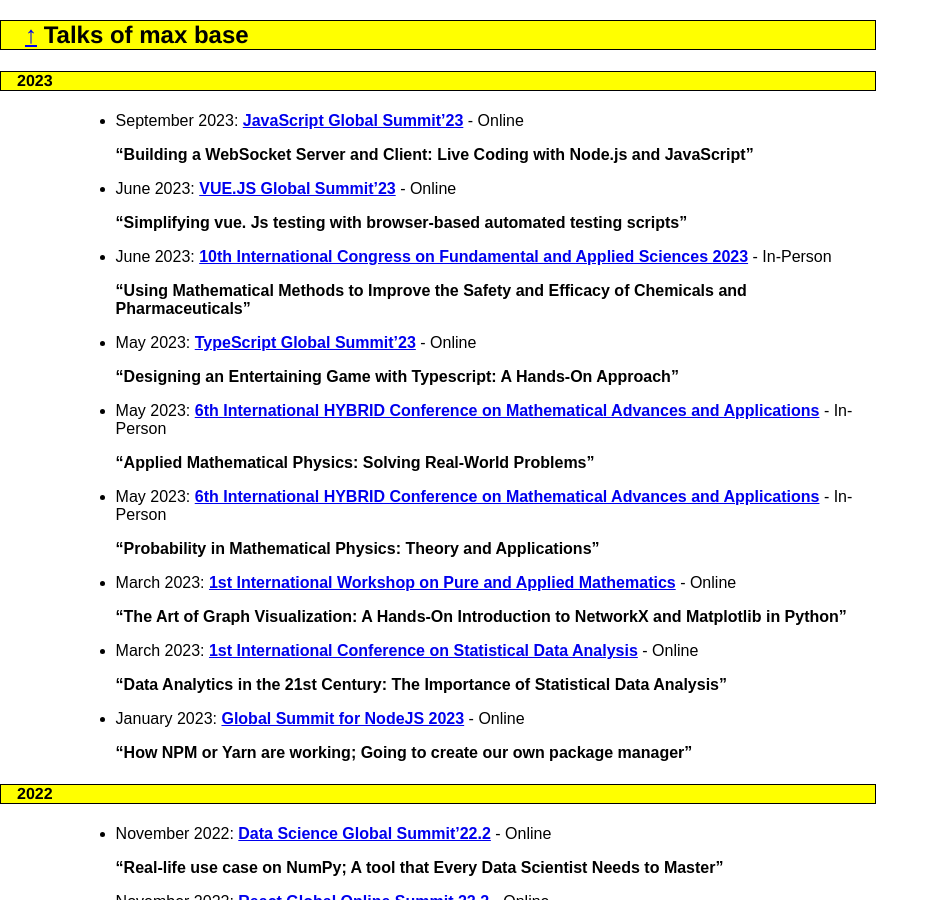
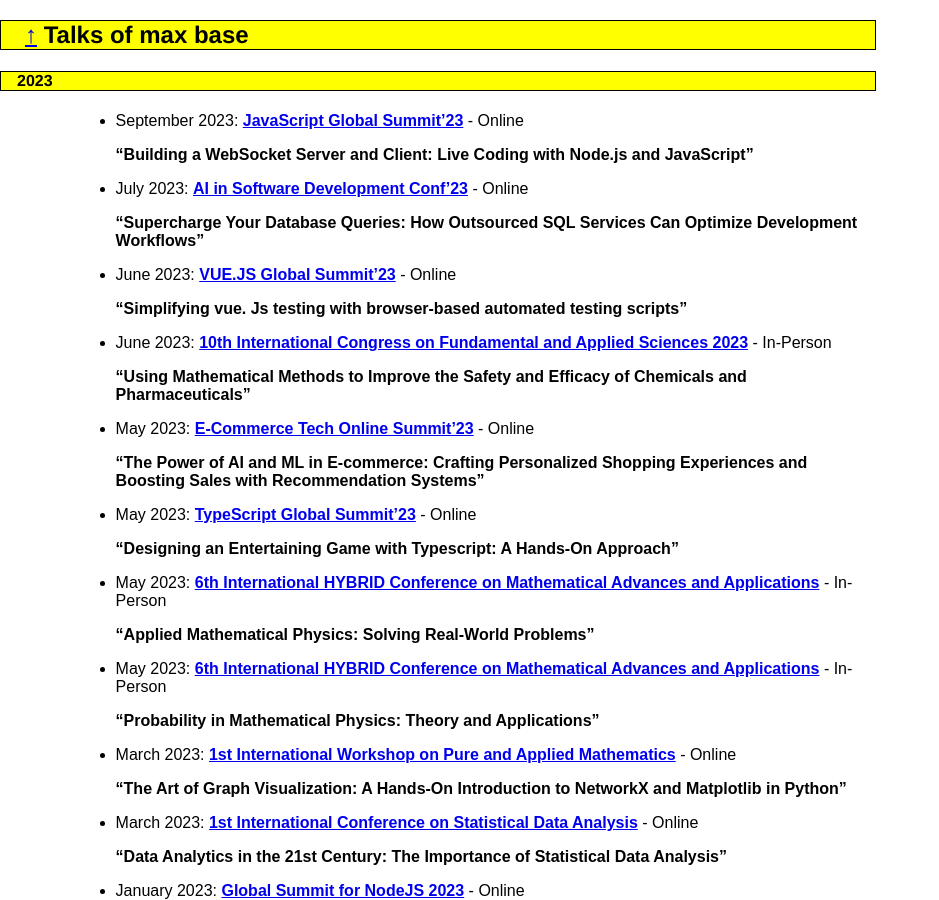
Before and after one commit to BaseMax/Max, a Jekyll site: the page built from talk.md, in a window 1280 px wide and 900 px high. Shown: the whole window, without its empty margins (0-939 px from the left). Built offline with Jekyll 4.4.1, drawn with Linux system fonts in a browser that asks for light colours.

Commit message:
Update talks.md: add more

```diff
--- a/_includes/_sections/talks.md
+++ b/_includes/_sections/talks.md
@@ -3,6 +3,10 @@
 * September 2023: **[JavaScript Global Summit'23](https://events.geekle.us/js23/)** - Online
 
    **"Building a WebSocket Server and Client: Live Coding with Node.js and JavaScript"**
+
+* July 2023: **[AI in Software Development Conf'23](https://events.geekle.us/aisoftware/)** - Online
+
+   **"Supercharge Your Database Queries: How Outsourced SQL Services Can Optimize Development Workflows"**
 
 * June 2023: **[VUE.JS Global Summit'23](https://events.geekle.us/vuejs23/)** - Online
 
@@ -11,6 +15,10 @@
 * June 2023: **[10th International Congress on Fundamental and Applied Sciences 2023](https://icfas2023.intsa.org/)** - In-Person
 
     **"Using Mathematical Methods to Improve the Safety and Efficacy of Chemicals and Pharmaceuticals"**
+
+* May 2023: **[E-Commerce Tech Online Summit'23](https://events.geekle.us/ecommerce23/)** - Online
+
+   **"The Power of AI and ML in E-commerce: Crafting Personalized Shopping Experiences and Boosting Sales with Recommendation Systems"**
 
 * May 2023: **[TypeScript Global Summit'23](https://events.geekle.us/typescript/)** - Online
 
```
